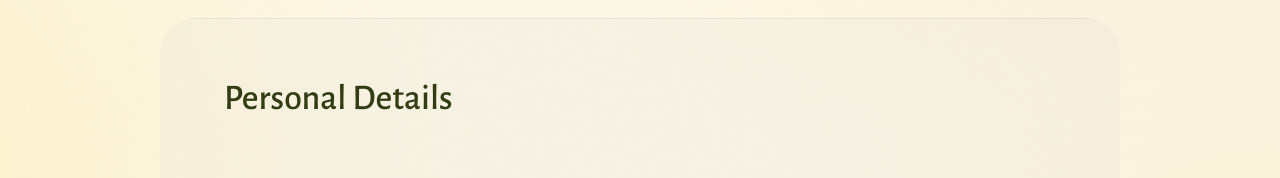
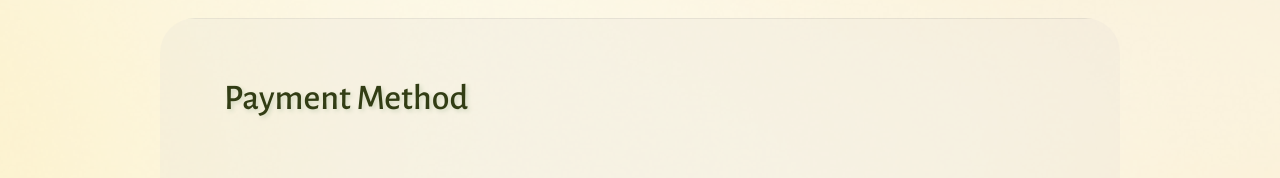
Before and after one commit to hsiang2/attimo-pizzeria, a React (Vite) app: page /shopping/payment in a window 1280 px wide. Shown: the part 201-379 px from the top of the page. Built offline with nearby package versions, Linux system fonts and the light colour scheme; a web font is replaced by a local one.

Commit message:
Fix titles

```diff
--- a/src/components/PaymentCard/index.jsx
+++ b/src/components/PaymentCard/index.jsx
@@ -58,7 +58,7 @@ const PaymentCard = () => {
     return(
         <>
             <div className={lightMode ? styles.bg : styles.bgDark}>
-                <h1 className={styles.title} style={{color: colorTextBase}}>Personal Details</h1>
+                <h1 className={styles.title} style={{color: colorTextBase}}>Payment Method</h1>
                 <div className={styles.formWrapper}>
                     <div className={styles.optionWrapper}>
                         <div className={styles.optionActive} style={{color: colorTextBase}}>
--- a/src/components/PaymentCard/paymentmethodcard.module.css
+++ b/src/components/PaymentCard/paymentmethodcard.module.css
@@ -52,7 +52,7 @@
   .title {
     font-size: 1.75rem;
     font-weight: 500;
-
+    text-shadow: 2px 2px 4px #D1D8BF;
   }
 
   .button {
--- a/src/components/PlaceOrderCard/index.jsx
+++ b/src/components/PlaceOrderCard/index.jsx
@@ -77,7 +77,7 @@ const PlaceOrderCard = () => {
     return (
         <>
             <div className={lightMode ? styles.bg : styles.bgDark}>
-                <h1 className={styles.title} style={{color: colorTextBase}}>Personal Details</h1>
+                <h1 className={styles.title} style={{color: colorTextBase}}>Order Confirmation</h1>
                 <div className={styles.layout}>
                     <div>
                         <h3 style={{color: colorTextBase}} className={styles.subTitle}>
--- a/src/components/PlaceOrderCard/placeOrderCard.module.css
+++ b/src/components/PlaceOrderCard/placeOrderCard.module.css
@@ -31,6 +31,7 @@ p {
     border-radius: 19px;
     width: 19.8rem;
     padding: 0.7rem;
+    margin: -1rem;
   }
   /* .shippingForm {
     margin-left: auto;
@@ -43,6 +44,7 @@ p {
     font-size: 1.75rem;
     font-weight: 500;
     margin-bottom: 3.25rem;
+    text-shadow: 2px 2px 4px #D1D8BF;
   }
 
   .button {
--- a/src/components/ShippingCard/shippingaddresscard.module.css
+++ b/src/components/ShippingCard/shippingaddresscard.module.css
@@ -32,7 +32,7 @@ box-shadow: 3px 2px 10px #706C6426;
 .title {
   font-size: 1.75rem;
   font-weight: 500;
-
+  text-shadow: 2px 2px 4px #D1D8BF;
 }
 
 .button {
--- a/src/components/SuccessCard/index.jsx
+++ b/src/components/SuccessCard/index.jsx
@@ -19,7 +19,7 @@ const SuccessCard = () => {
             <div className={lightMode ? styles.bg : styles.bgDark}>
                 <div className={styles.wrapper}>
                     <img src="/images/img_success.png" width='236px' />
-                    <h1 className={styles.title} style={{color: colorTextBase}}>Personal Details</h1>
+                    <h1 className={styles.title} style={{color: colorTextBase}}>Thanks For Your Order!</h1>
                     <p style={{textAlign: 'center', color: lightMode ? "#878787": "#9E9E9E"}}>
                         Your order has been completed and we will prepare it for you as soon as possible
                     </p>
```
